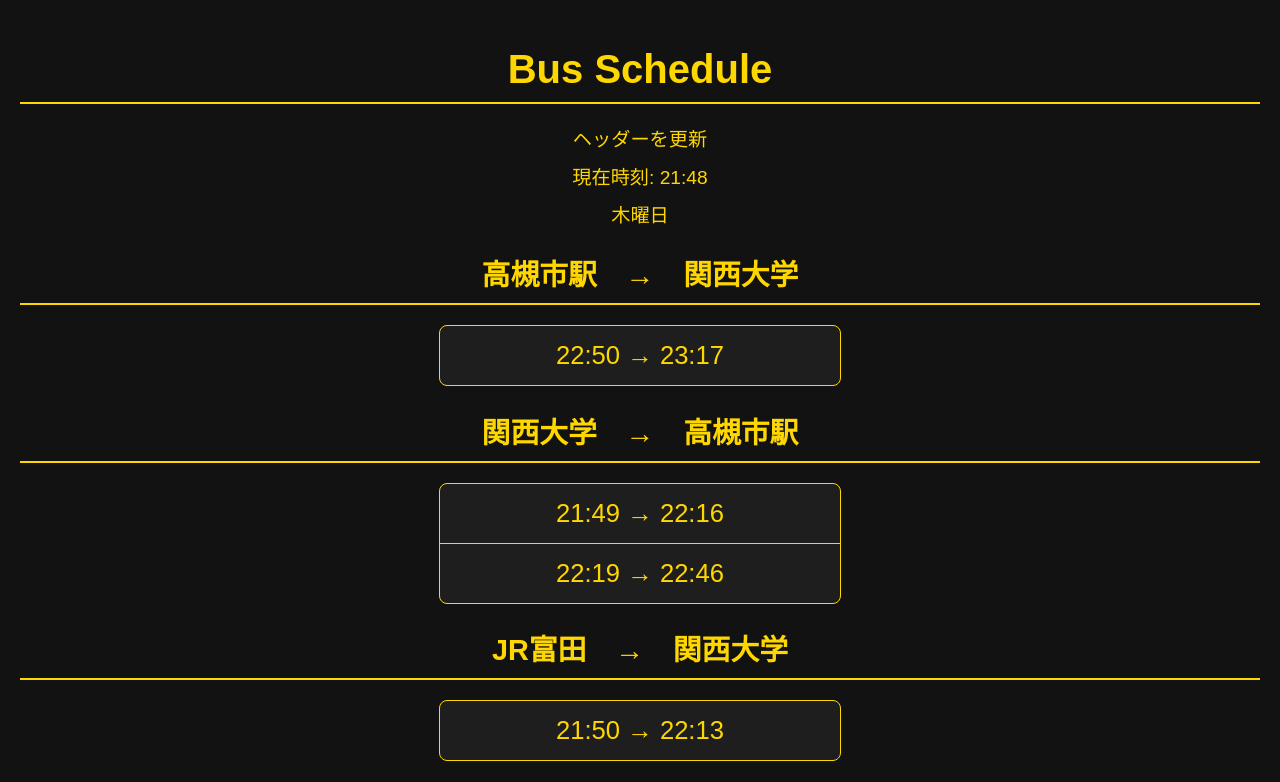
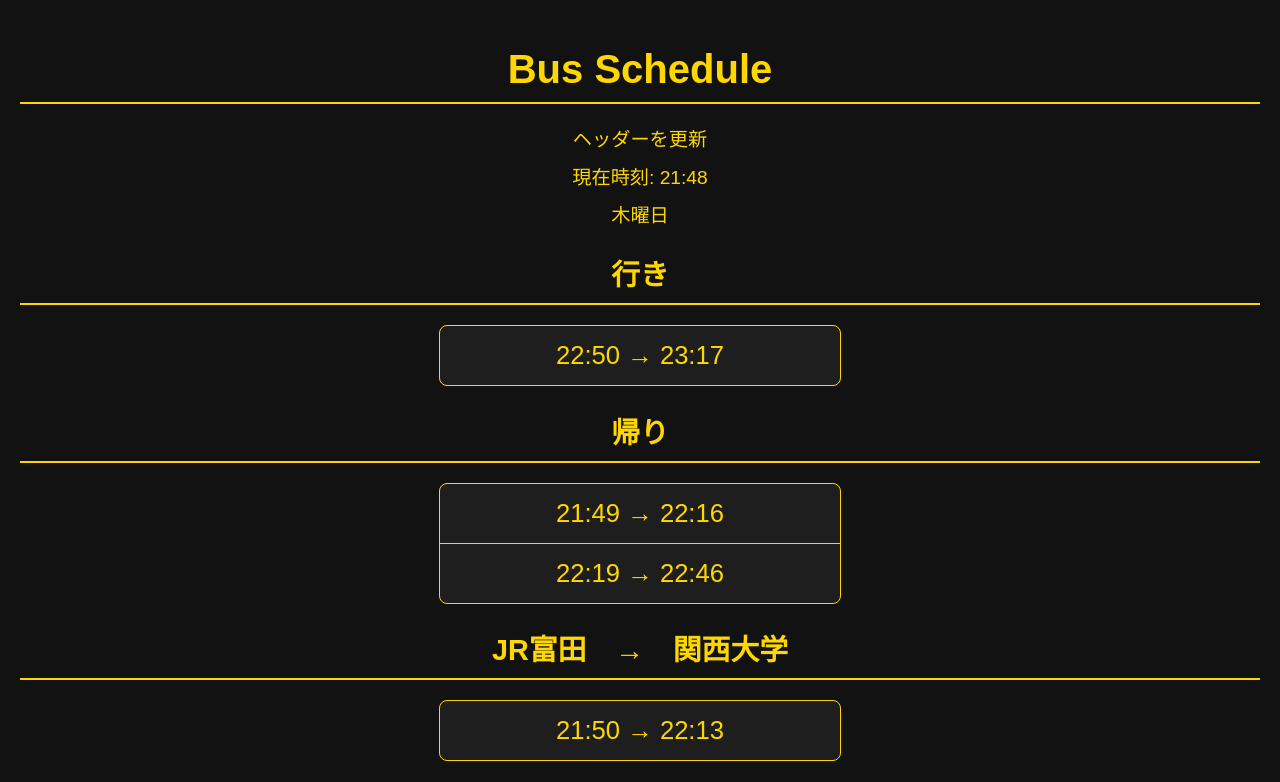
Before and after one commit to Chihaya100/bus-schedule, a plain HTML site: page index.html in a window 1280 px wide. Shown: the top 782 px of the page. Drawn offline with Linux system fonts and the light colour scheme.

Commit message:
Update index.html

```diff
--- a/index.html
+++ b/index.html
@@ -13,14 +13,14 @@
     <p id="day-of-week"></p>
 
     <div class="bus-header" data-target="inbound-bus-list">
-        <h2>高槻市駅　→　関西大学</h2>
+        <h2>行き</h2>
     </div>
     <div class="bus-list-container">
         <ul id="inbound-bus-list" class="bus-list"></ul>
     </div>
 
     <div class="bus-header" data-target="outbound-bus-list">
-        <h2>関西大学　→　高槻市駅</h2>
+        <h2>帰り</h2>
     </div>
     <div class="bus-list-container">
         <ul id="outbound-bus-list" class="bus-list"></ul>
```
